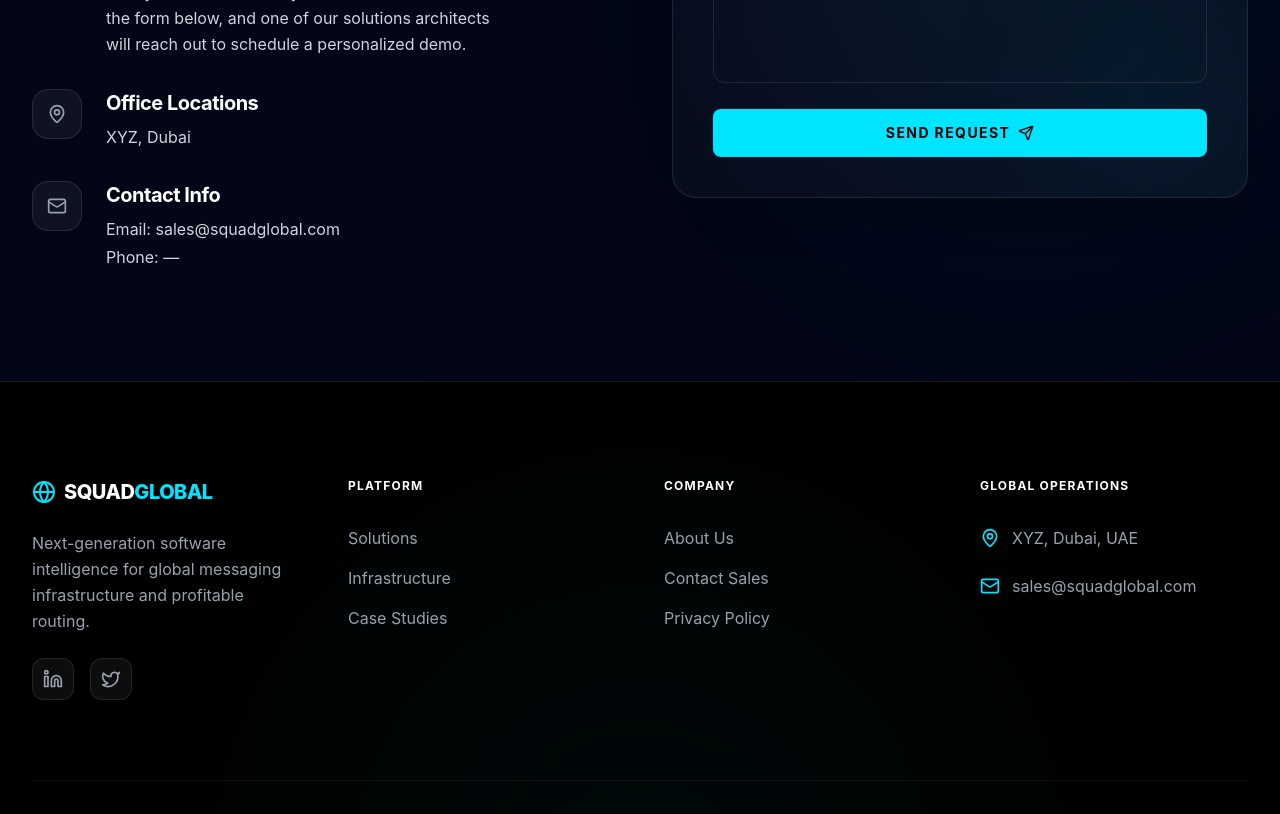
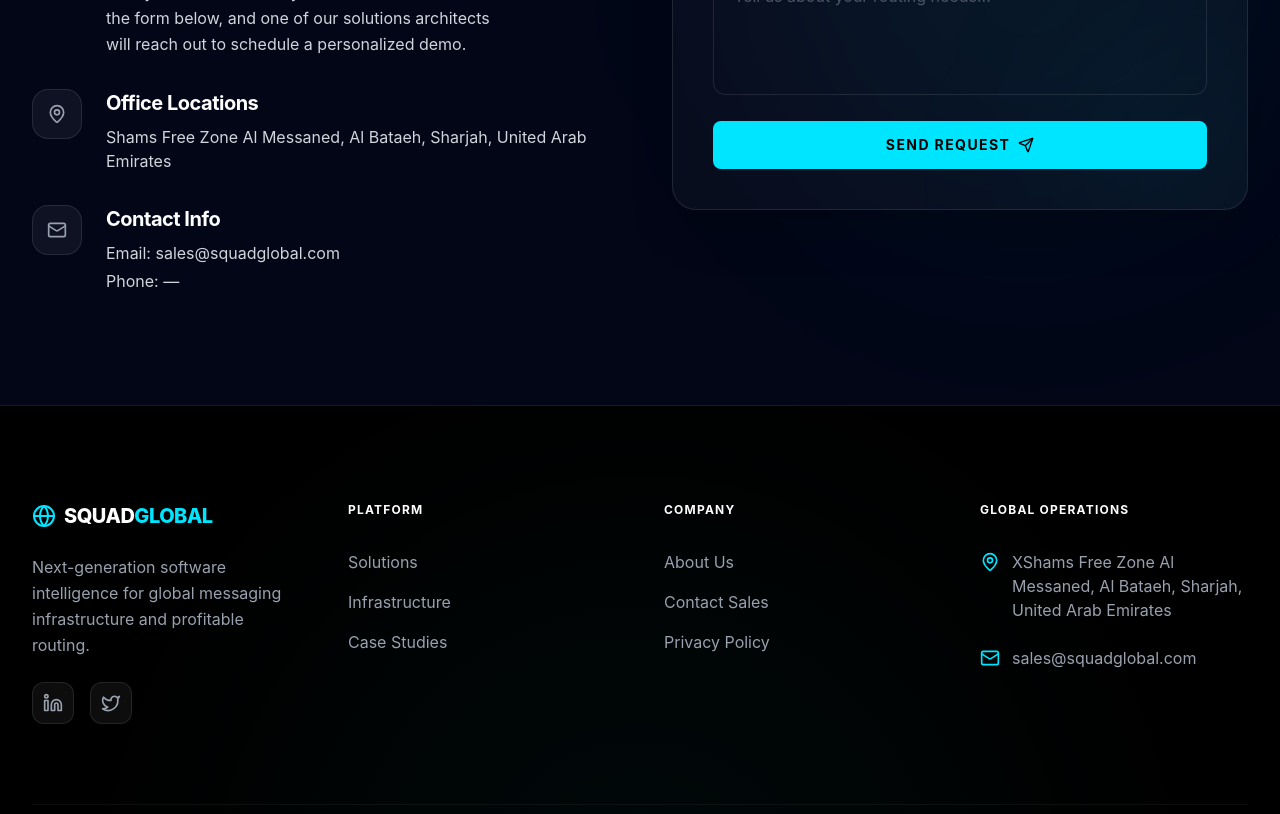
Before and after one commit to UjjwalMrzn/squad-global-web, a React (Vite) app: page /contact in a window 1280 px wide. Shown: the part 520-1334 px from the top of the page. Built offline with nearby package versions, Linux system fonts and the light colour scheme.

Commit message:
feat: Update office location details in Footer and Contact pages

```diff
--- a/src/components/layout/Footer.tsx
+++ b/src/components/layout/Footer.tsx
@@ -60,7 +60,8 @@
             <h4 className="text-white font-bold uppercase tracking-widest text-xs mb-8">Global Operations</h4>
             <div className="flex items-start gap-3 text-base text-gray-400 font-normal">
               <MapPin size={20} className="text-brand-cyan shrink-0 mt-0.5" />
-              <span>XYZ, Dubai, UAE</span>
+              <span>XShams Free Zone
+Al Messaned, Al Bataeh, Sharjah, United Arab Emirates</span>
             </div>
             <div className="flex items-start gap-3 text-base text-gray-400 font-normal">
               <Mail size={20} className="text-brand-cyan shrink-0 mt-0.5" />
--- a/src/pages/Contact.tsx
+++ b/src/pages/Contact.tsx
@@ -44,7 +44,8 @@
                 </div>
                 <div>
                   <h4 className="text-xl font-bold text-white mb-2 tracking-tight">Office Locations</h4>
-                  <p className="text-base text-gray-300 font-normal">XYZ, Dubai</p>
+                  <p className="text-base text-gray-300 font-normal">Shams Free Zone
+Al Messaned, Al Bataeh, Sharjah, United Arab Emirates</p>
                 </div>
               </div>
 
```
